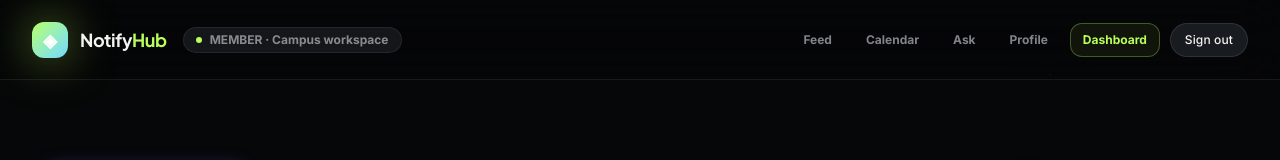
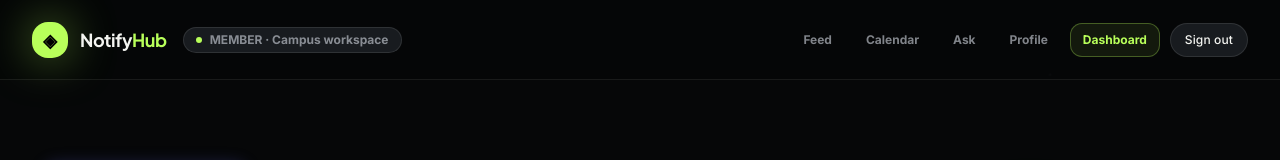
Before and after one commit to tannerusridhar18-pixel/NotifyHub, a Next.js app in the folder frontend/: page /dashboard/ask in a window 1280 px wide. Shown: the top 160 px of the page. Built offline with nearby package versions, Linux system fonts and the light colour scheme; no server answers.

Commit message:
style(frontend): align shared dashboard chrome with home

```diff
--- a/frontend/components/AuthenticatedContentShell.tsx
+++ b/frontend/components/AuthenticatedContentShell.tsx
@@ -31,21 +31,21 @@ export default function AuthenticatedContentShell({ children, role }: { children
 
   return (
     <div className="min-h-screen bg-bg text-ink">
-      <header className="sticky top-0 z-30 flex min-h-[72px] flex-wrap items-center gap-4 border-b border-white/[0.08] bg-bg/85 px-4 py-3 backdrop-blur-xl sm:min-h-[80px] sm:flex-nowrap sm:px-8">
+      <header className="sticky top-0 z-30 flex min-h-[72px] flex-wrap items-center gap-4 border-b border-white/[0.08] bg-bg/90 px-4 py-3 backdrop-blur-xl sm:min-h-[80px] sm:flex-nowrap sm:px-8">
         <Link href={dashboardHref} className="group flex items-center gap-3 font-display text-lg font-bold">
-          <span className="grid h-9 w-9 place-items-center rounded-xl bg-gradient-to-br from-brand to-brand-2 text-white shadow-glow transition-transform duration-300 group-hover:scale-105">
+          <span className="grid h-9 w-9 place-items-center rounded-[var(--nh-radius-lg)] bg-brand text-black shadow-[var(--nh-shadow-glow-green)] transition-transform duration-300 group-hover:scale-105">
             ◈
           </span>
           <span className="tracking-tight">
             Notify<span className="text-brand">Hub</span>
           </span>
         </Link>
-        <span className="hidden items-center gap-2 rounded-full border border-border/80 bg-surface-2/80 px-3 py-1 text-xs font-bold text-muted md:inline-flex">
+        <span className="hidden items-center gap-2 rounded-[var(--nh-radius-pill)] border border-white/10 bg-surface-2 px-3 py-1 text-xs font-bold text-muted md:inline-flex">
           <span className="h-1.5 w-1.5 rounded-full bg-brand" />
           {role} · Campus workspace
         </span>
         <nav className="ml-auto flex items-center gap-1.5 sm:gap-2.5" aria-label="Authenticated dashboard navigation">
-          <Link href={`/dashboard/feed?from=${from}`} className="rounded-xl px-3 py-2 text-xs font-bold text-muted hover:bg-surface-2 hover:text-white transition-colors">
+          <Link href={`/dashboard/feed?from=${from}`} className="rounded-[var(--nh-radius-md)] px-3 py-2 text-xs font-bold text-muted hover:bg-surface-2 hover:text-white transition-colors">
             Feed
           </Link>
           <Link href={`/dashboard/calendar?from=${from}`} className="rounded-xl px-3 py-2 text-xs font-bold text-muted hover:bg-surface-2 hover:text-white transition-colors">
@@ -57,7 +57,7 @@ export default function AuthenticatedContentShell({ children, role }: { children
           <Link href={`/dashboard/profile?from=${from}`} className="rounded-xl px-3 py-2 text-xs font-bold text-muted hover:bg-surface-2 hover:text-white transition-colors">
             Profile
           </Link>
-          <Link href={dashboardHref} className="rounded-xl px-3 py-2 text-xs font-bold text-brand-light bg-brand-50/80 border border-brand/30 hover:bg-brand-50 transition-colors">
+          <Link href={dashboardHref} className="rounded-xl px-3 py-2 text-xs font-bold text-brand bg-brand-50 border border-brand/30 hover:bg-brand-50 transition-colors">
             Dashboard
           </Link>
           <button className={buttonClasses("secondary", "!px-3.5 !py-2 !text-xs")} onClick={() => void signOut()}>
```
